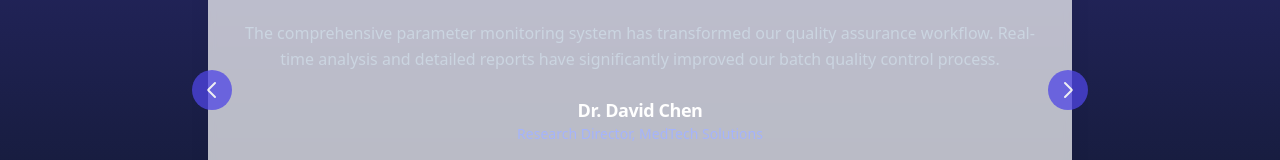
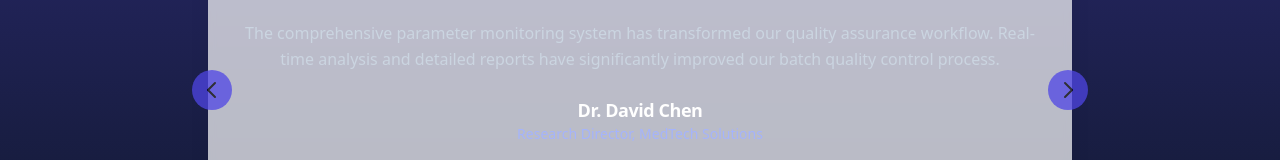
Before and after one commit to Bimbok/automed, a React (Vite) app in the folder automed-frontend/: page / in a window 1280 px wide. Shown: the part 2005-2165 px from the top of the page. Built offline with nearby package versions, Linux system fonts and the light colour scheme.

Commit message:
navbar update

```diff
--- a/automed-frontend/src/App.jsx
+++ b/automed-frontend/src/App.jsx
@@ -11,8 +11,8 @@ function App() {
     <Router>
       <Routes>
         <Route path="/" element={<Home />} />
-        <Route path="/login" element={<Login />} />
-        <Route path="/signup" element={<SignUp />} />
+        {/* <Route path="/login" element={<Login />} />
+        <Route path="/signup" element={<SignUp />} /> */}
         <Route path="/medicine-quality" element={<MedicineQualityPage />} />
       </Routes>
     </Router>
--- a/automed-frontend/src/components/sections/Testimonials.jsx
+++ b/automed-frontend/src/components/sections/Testimonials.jsx
@@ -80,7 +80,7 @@ const Testimonials = () => {
   };
 
   return (
-    <section id="testimonials" className="py-20 bg-gradient-to-b from-indigo-900 to-slate-900 text-white">
+    <section id="testimonials" className="py-20 bg-gradient-to-b from-indigo-900 to-slate-900 text-black">
       <div className="max-w-7xl mx-auto px-4 sm:px-6 lg:px-8">
         <div className="text-center max-w-3xl mx-auto mb-16">
           <h2 className="text-3xl md:text-4xl font-bold mb-4 text-white">
@@ -125,7 +125,7 @@ const Testimonials = () => {
 
           {/* Navigation arrows */}
           <button
-            className="absolute top-1/2 left-0 transform -translate-y-1/2 bg-indigo-600 rounded-full p-2 text-white opacity-75 hover:opacity-100 transition-opacity"
+            className="absolute top-1/2 left-0 transform -translate-y-1/2 bg-indigo-600 rounded-full p-2 text-black opacity-75 hover:opacity-100 transition-opacity"
             onClick={() => setActiveIndex((prevIndex) => (prevIndex === 0 ? testimonials.length - 1 : prevIndex - 1))}
             aria-label="Previous testimonial"
           >
@@ -134,7 +134,7 @@ const Testimonials = () => {
             </svg>
           </button>
           <button
-            className="absolute top-1/2 right-0 transform -translate-y-1/2 bg-indigo-600 rounded-full p-2 text-white opacity-75 hover:opacity-100 transition-opacity"
+            className="absolute top-1/2 right-0 transform -translate-y-1/2 bg-indigo-600 rounded-full p-2 text-black opacity-75 hover:opacity-100 transition-opacity"
             onClick={() => setActiveIndex((prevIndex) => (prevIndex === testimonials.length - 1 ? 0 : prevIndex + 1))}
             aria-label="Next testimonial"
           >
--- a/automed-frontend/src/components/ui/navbar.jsx
+++ b/automed-frontend/src/components/ui/navbar.jsx
@@ -47,7 +47,7 @@ const Navbar = ({ className }) => {
             </a>
           </div>
 
-          {/* Login/Signup Buttons */}
+          {/* Login/Signup Buttons
           <div className="hidden md:flex md:items-center md:space-x-4">
             <Link to="/login">
               <Button variant="ghost">Login</Button>
@@ -55,7 +55,7 @@ const Navbar = ({ className }) => {
             <Link to="/signup">
               <Button variant="primary">Sign up</Button>
             </Link>
-          </div>
+          </div> */}
 
           {/* Mobile menu button */}
           <div className="md:hidden">
@@ -129,8 +129,8 @@ const Navbar = ({ className }) => {
                 </Button>
               </Link>
             </div>
+
           </div>
-
         </div>
       </div>
     </nav>
```
Also changed, not shown: 1 other file (tests, documents, lock files or other folders).
